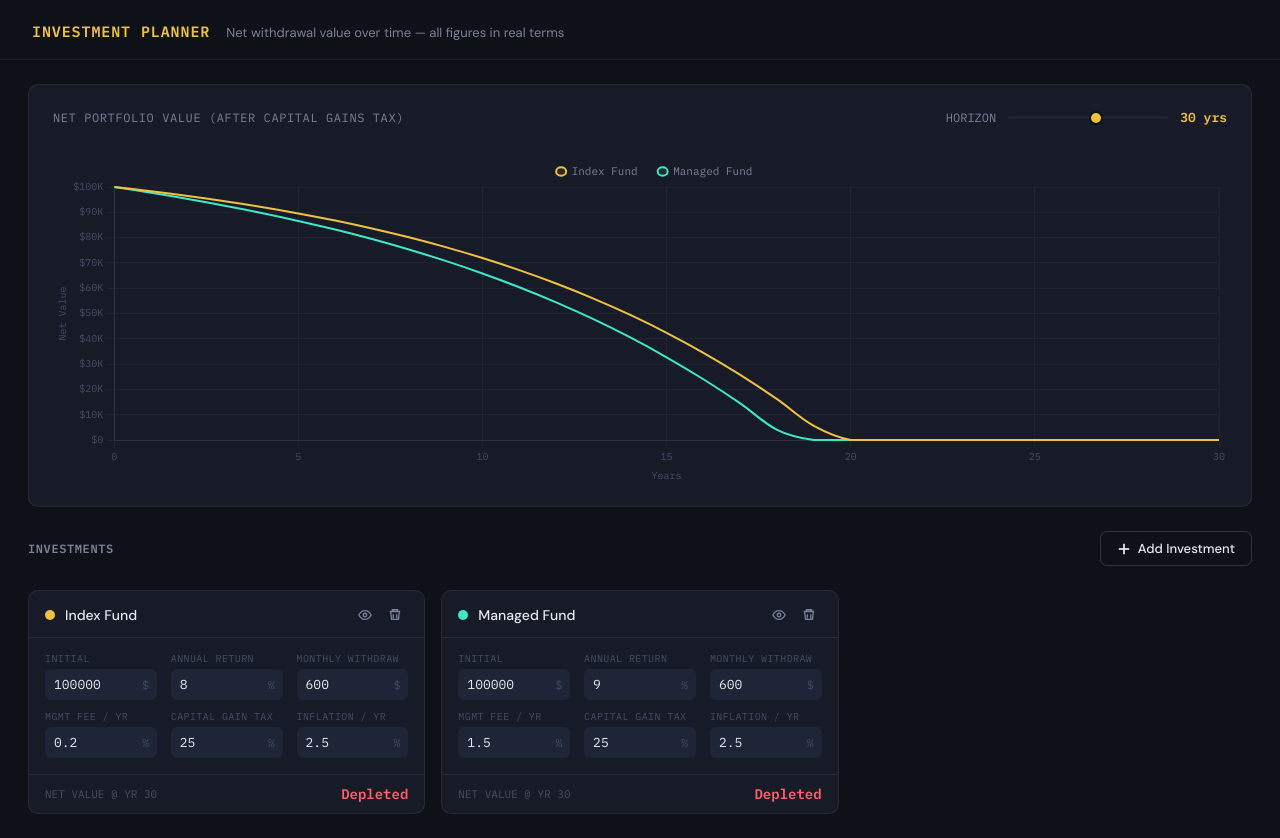
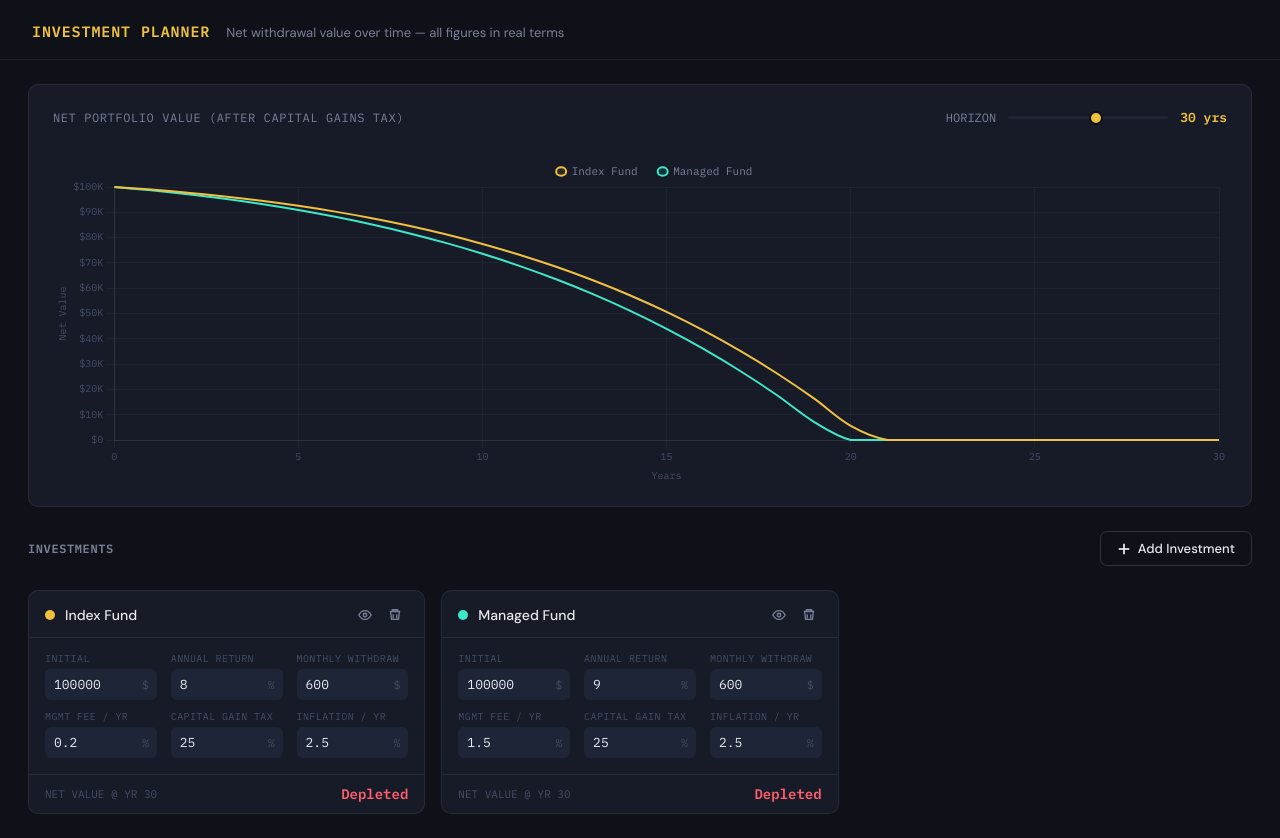
Before and after one commit to itayyehuda/investment, a plain HTML site: page index.html in a window 1280 px wide. Drawn offline with nearby package versions, Linux system fonts and the light colour scheme.

Commit message:
fixed capital gains tax calculation (now real instead of nominal)

```diff
--- a/index.html
+++ b/index.html
@@ -425,10 +425,18 @@ function simulate(inv, totalYears) {
     // 1. Growth
     G += (P + G) * r;
 
+    diff = inf * P
+    P += diff
+    G -= diff
+
     // 2. Management fee (proportional)
     const fMult = 1 - f;
-    P *= fMult;
-    G *= fMult;
+    sub = f * (P + G)
+    G -= sub
+    if (G < 0) {
+      P += G
+      G = 0
+    }
 
     // 3. Inflation-adjusted withdrawal (net, i.e. what the investor receives)
     const W_net = inv.monthlyWithdrawal * Math.pow(1 + inf, m - 1); // month 1 = no inflation adjustment yet
```
